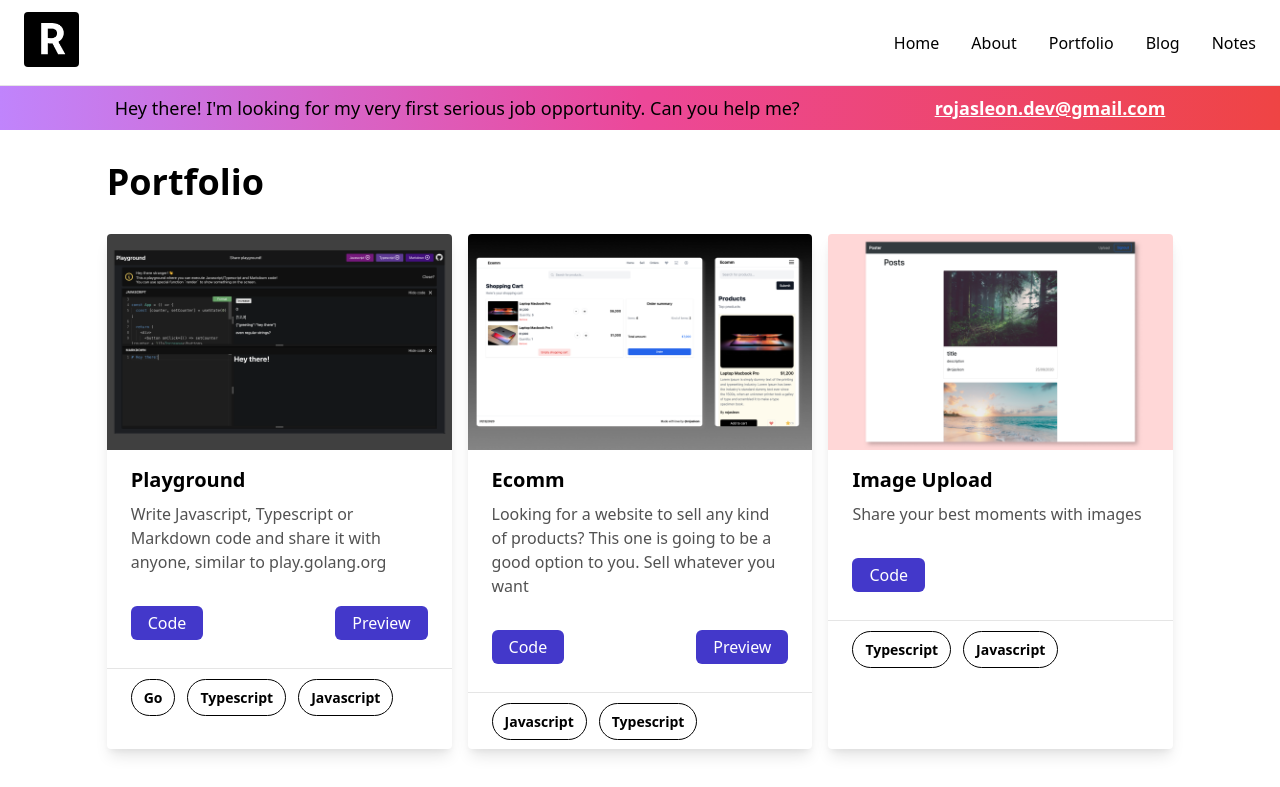
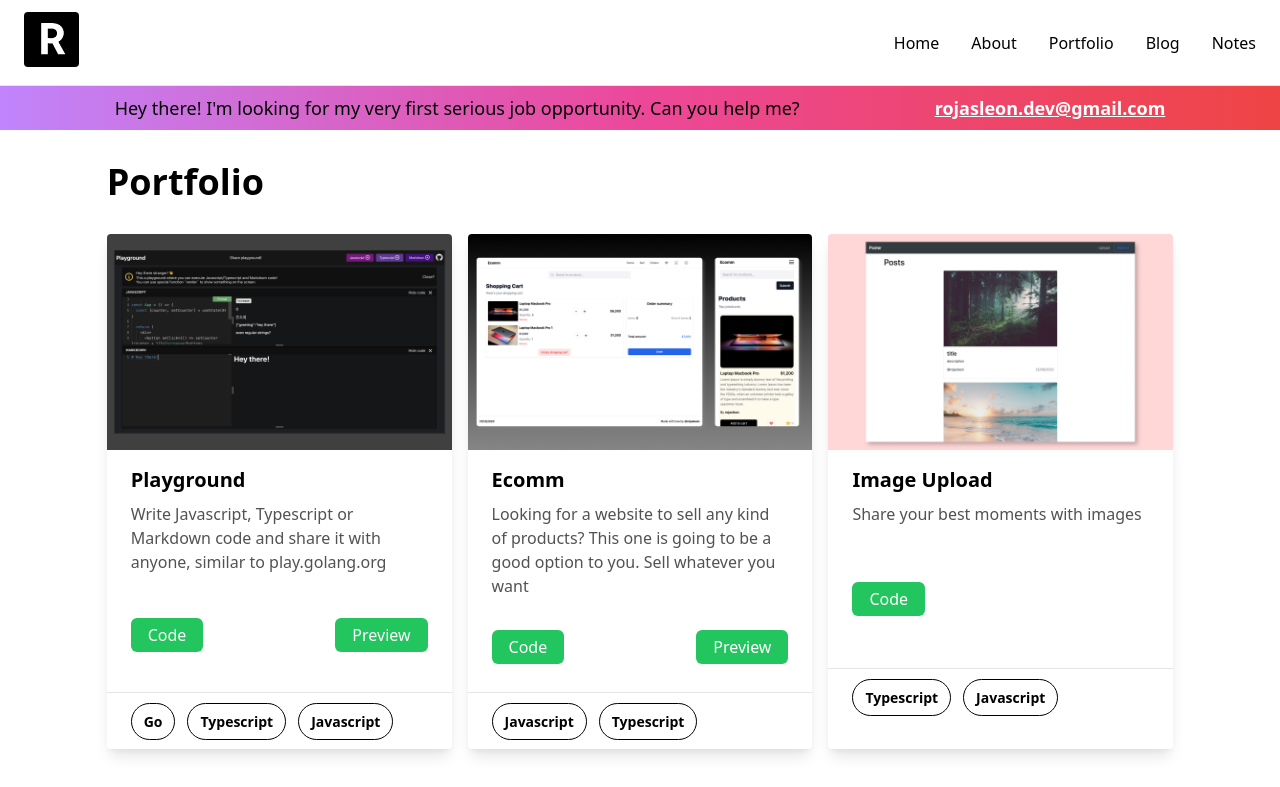
Before and after one commit to itsrojasleon/rojasleon, a Next.js app: page /portfolio in a window 1280 px wide. Shown: the top 787 px of the page. Built offline with nearby package versions, Linux system fonts and the light colour scheme; what @tailwindcss/typography would draw is missing.

Commit message:
green color

```diff
--- a/components/Card.tsx
+++ b/components/Card.tsx
@@ -12,7 +12,7 @@ const Card: React.FC<Project> = ({
   website
 }) => {
   return (
-    <div className="bg-white dark:bg-black rounded overflow-hidden shadow-lg mb-6">
+    <div className="bg-white dark:bg-black rounded overflow-hidden shadow-lg mb-6 flex flex-col">
       <Link href="/portfolio/[slug]" as={`/portfolio/${route}`}>
         <a>
           <img className="w-full" src={image} />
@@ -22,21 +22,21 @@ const Card: React.FC<Project> = ({
           </div>
         </a>
       </Link>
-      <div className="px-6 py-4 flex flex-wrap items-center justify-between">
+      <div className="px-6 py-4 flex flex-wrap items-center justify-between flex-grow">
         <a href={github} target="_blank">
-          <button className="py-1 px-4 border border-transparent font-medium rounded-md text-white bg-indigo-700 hover:bg-indigo-800 focus:outline-none focus:ring-2 focus:ring-offset-2 focus:ring-indigo-500">
+          <button className="py-1 px-4 border border-transparent font-medium rounded-md text-white bg-green-500 hover:bg-green-600 focus:outline-none focus:ring-2 focus:ring-offset-2 focus:ring-green-700 transition-all">
             Code
           </button>
         </a>
         {website && (
           <a href={website} target="_blank">
-            <button className="py-1 px-4 border border-transparent font-medium rounded-md text-white bg-indigo-700 hover:bg-indigo-800 focus:outline-none focus:ring-2 focus:ring-offset-2 focus:ring-indigo-500">
+            <button className="py-1 px-4 border border-transparent font-medium rounded-md text-white bg-green-500 hover:bg-green-600 focus:outline-none focus:ring-2 focus:ring-offset-2 focus:ring-green-700 transition-all">
               Preview
             </button>
           </a>
         )}
       </div>
-      <div className="px-6 py-4 mt-3 border-t dark:border-gray-800">
+      <div className="px-6 py-4 mt-3 border-t dark:border-gray-800 flex-1">
         {languages.map((lan) => (
           <span
             key={lan}
--- a/components/Header.tsx
+++ b/components/Header.tsx
@@ -16,7 +16,7 @@ const Header = () => {
       key={label}
       className="flex items-center hover:bg-gray-200 dark:hover:bg-gray-800 pt-2 pb-2 border-t border-gray-200 dark:bg-black cursor-pointer lg:border-none lg:hover:bg-transparent">
       <Link href={href}>
-        <a className="ml-8 text-black dark:text-white hover:text-indigo-600 focus:outline-none transition duration-150">
+        <a className="ml-8 text-black dark:text-white hover:text-green-400 focus:outline-none transition duration-150">
           <span className="inline-block">{label}</span>
         </a>
       </Link>
```
